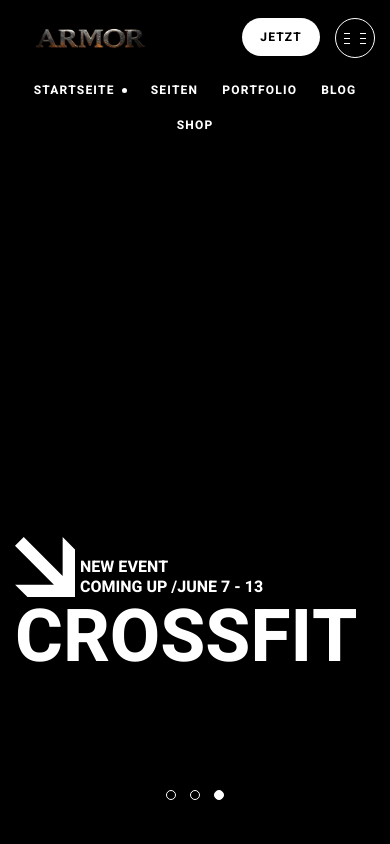
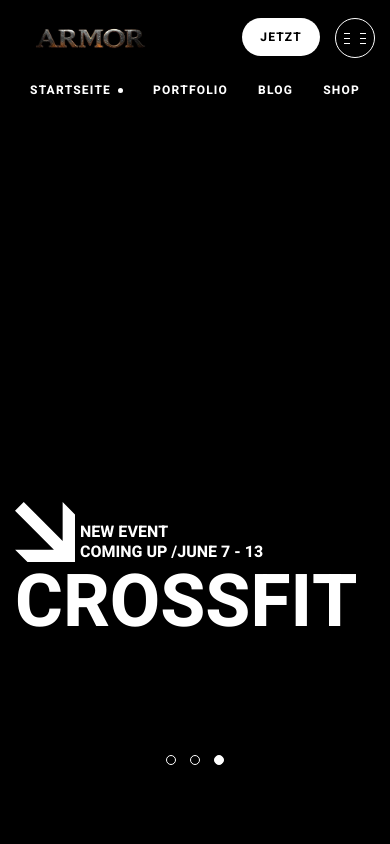
Before and after one commit to YuriiTopol/Armor_Fit, a plain HTML site: page index.html in a window 390 px wide. Shown: the top 844 px of the page. Drawn offline with Linux system fonts and the light colour scheme.

Commit message:
new 10.08.25

```diff
--- a/index.html
+++ b/index.html
@@ -22,9 +22,6 @@
     <ul class="header-menu-list">
       <li class="header-menu-item">
         <a class="header-menu-link is-current" href="/">Startseite</a>
-      </li>
-      <li class="header-menu-item">
-        <a class="header-menu-link" href="/">Seiten</a>
       </li>
       <li class="header-menu-item">
         <a class="header-menu-link" href="/">Portfolio</a>
--- a/styles.css
+++ b/styles.css
@@ -20,6 +20,26 @@
   font-weight: 700;
   font-style: normal;
   font-display: swap;
+}
+
+* ====== ДЛЯ УСТРОЙСТВ С HOVER ====== */
+@media (any-hover: hover) {
+  .hover-effect:hover {
+    /* Стили при наведении */
+    background-color: #f0f0f0;
+    color: #000;
+    transition: 0.3s ease;
+  }
+}
+
+/* ====== ДЛЯ УСТРОЙСТВ БЕЗ HOVER (МОБИЛЬНЫХ) ====== */
+@media (any-hover: none) {
+  .hover-effect:active {
+    /* Стили при нажатии */
+    background-color: #f0f0f0;
+    color: #000;
+    transition: 0.1s ease;
+  }
 }
 
 /**
@@ -963,7 +983,7 @@ input[type=number] {
   }
 
   .banner-title {
-  margin-bottom: 25vw;
+  margin-bottom: 22vw;
   }
 }
 
@@ -971,24 +991,25 @@ input[type=number] {
   .header {
     flex-wrap: wrap;
     row-gap: 10px;
-    padding-top: 20px;
+    padding-top: 22px;
   }
 
   .header,
   .banner {
     padding-inline: 15px;
-  }
 
-  .header-menu {
-    order: 1;
-    flex-basis: 100%;
   }
 
   .header-menu-list {
-   display: flex;
-   justify-content: center;
-   align-items: center;
+  display: flex;
+  justify-content: center;
+  align-items: center;
+  gap: 19vw
 
+  }
+ .header-menu {
+    order: 1;
+    flex-basis: 100%;
   }
 
   .header-menu-link {
@@ -1080,8 +1101,15 @@ input[type=number] {
     padding-top: 13px;
   }
 
+ .header-menu {
+    order: 1;
+    flex-basis: 100%;
+
+  }
+
   .header-menu-list {
-    column-gap: 24px;
+    column-gap: 30px;
+    display: flex;
   }
 
   .header-menu-link {
```
